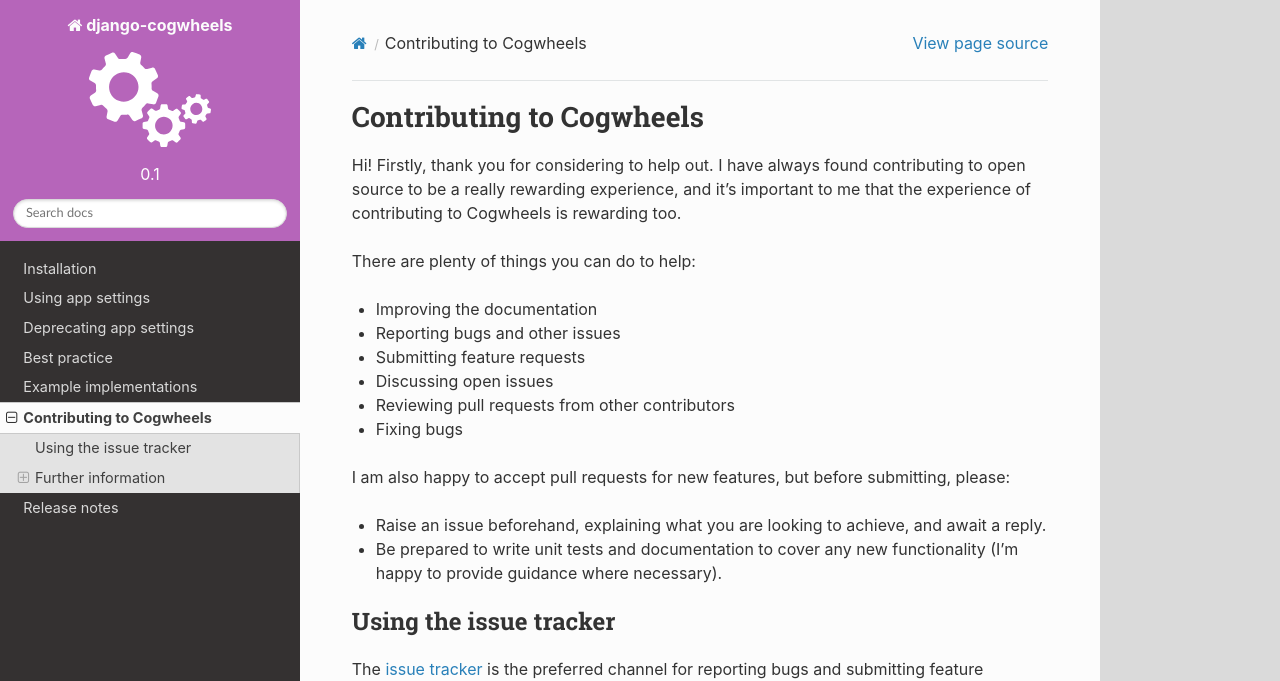
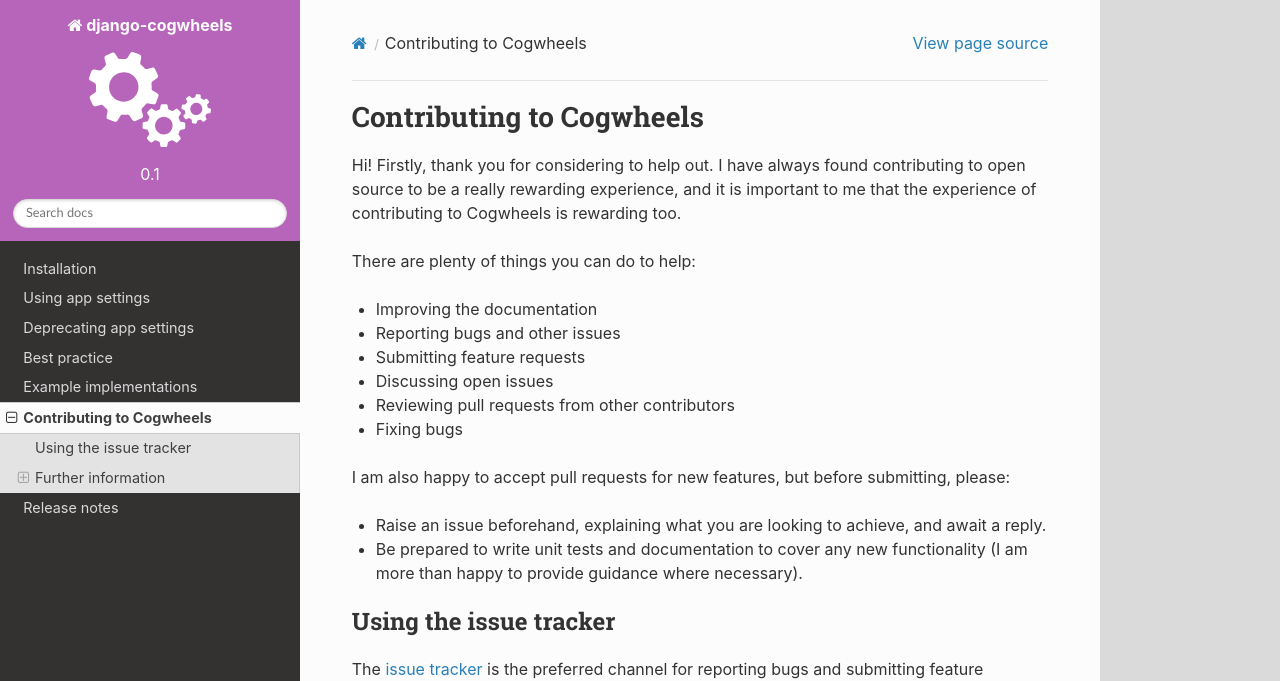
Before and after one commit to ababic/django-cogwheels, a Sphinx documentation site: the page built from docs/source/contributing/index.rst, in a window 1280 px wide and 1043 px high. Shown: the top 681 px of the window. Built offline with Sphinx 7.4.7 and the Read the Docs theme 2.0.0, drawn with Linux system fonts in a browser that asks for light colours.

Commit message:
Fix a couple of typos

```diff
--- a/docs/source/contributing/index.rst
+++ b/docs/source/contributing/index.rst
@@ -3,7 +3,7 @@
 =========================
 
 
-Hi! Firstly, thank you for considering to help out. I have always found contributing to open source to be a really rewarding experience, and it's important to me that the experience of contributing to Cogwheels is rewarding too.
+Hi! Firstly, thank you for considering to help out. I have always found contributing to open source to be a really rewarding experience, and it is important to me that the experience of contributing to Cogwheels is rewarding too.
 
 There are plenty of things you can do to help:
 
@@ -17,7 +17,7 @@
 I am also happy to accept pull requests for new features, but before submitting, please:
 
 - Raise an issue beforehand, explaining what you are looking to achieve, and await a reply.
-- Be prepared to write unit tests and documentation to cover any new functionality (I'm happy to provide guidance where necessary).
+- Be prepared to write unit tests and documentation to cover any new functionality (I am more than happy to provide guidance where necessary).
 
 
 Using the issue tracker
```
